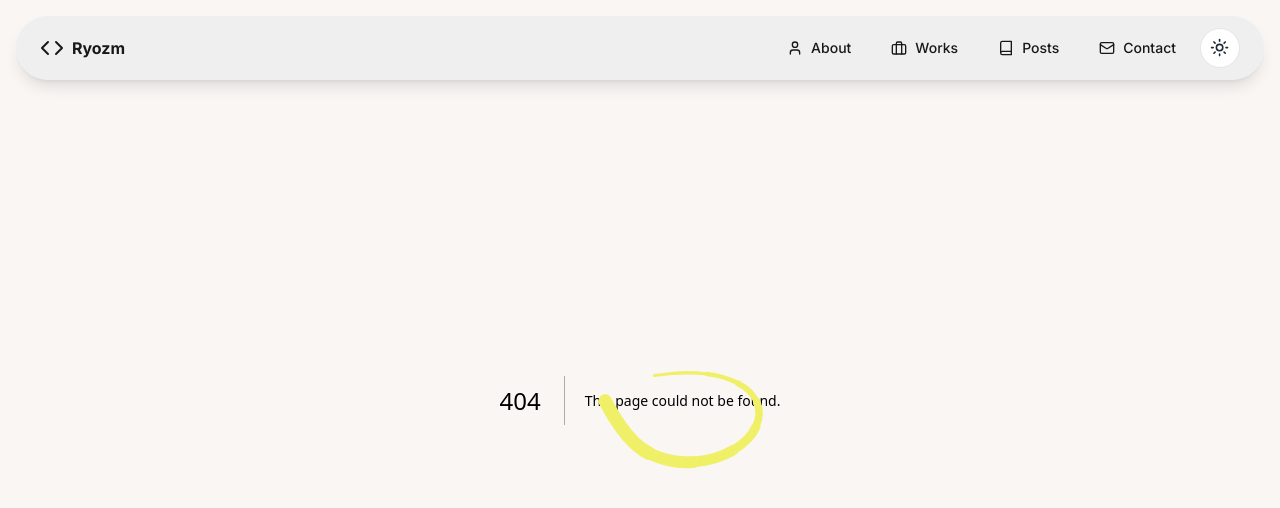
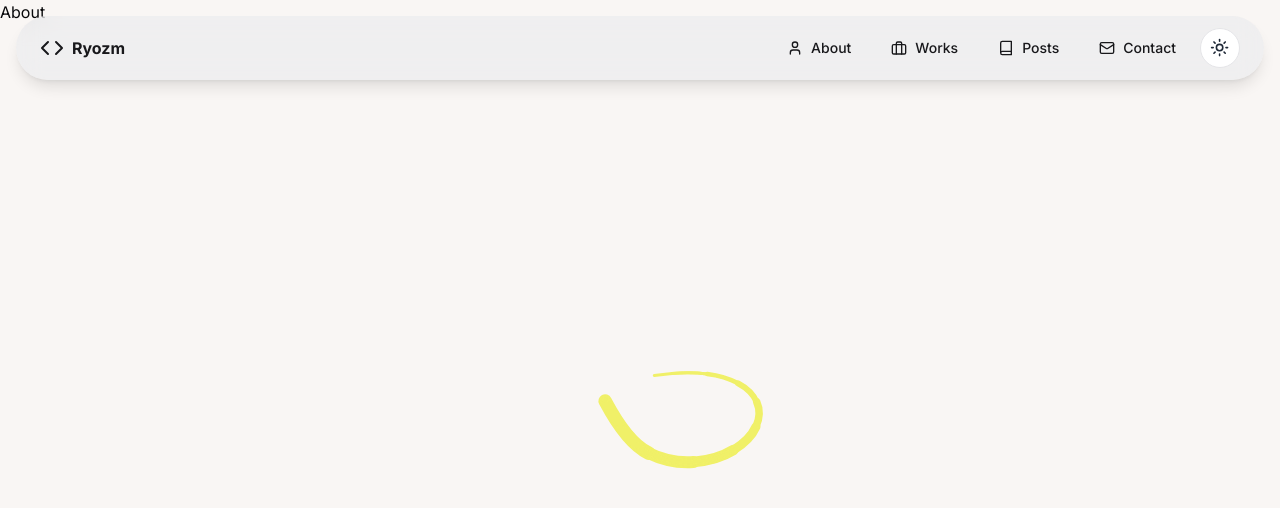
Before and after one commit to ryozm/ryozm-homepage, a Next.js app: page /about in a window 1280 px wide. Before the commit this address had no page. Shown: the top 508 px of the page. Built offline with nearby package versions, Linux system fonts and the light colour scheme.

Commit message:
feat: add /about page

```diff
--- /dev/null
+++ b/app/about/page.tsx
@@ -0,0 +1,7 @@
+const AboutPage = () => {
+  return ( <div>
+    <h1>About</h1>
+  </div> );
+}
+
+export default AboutPage;
```
